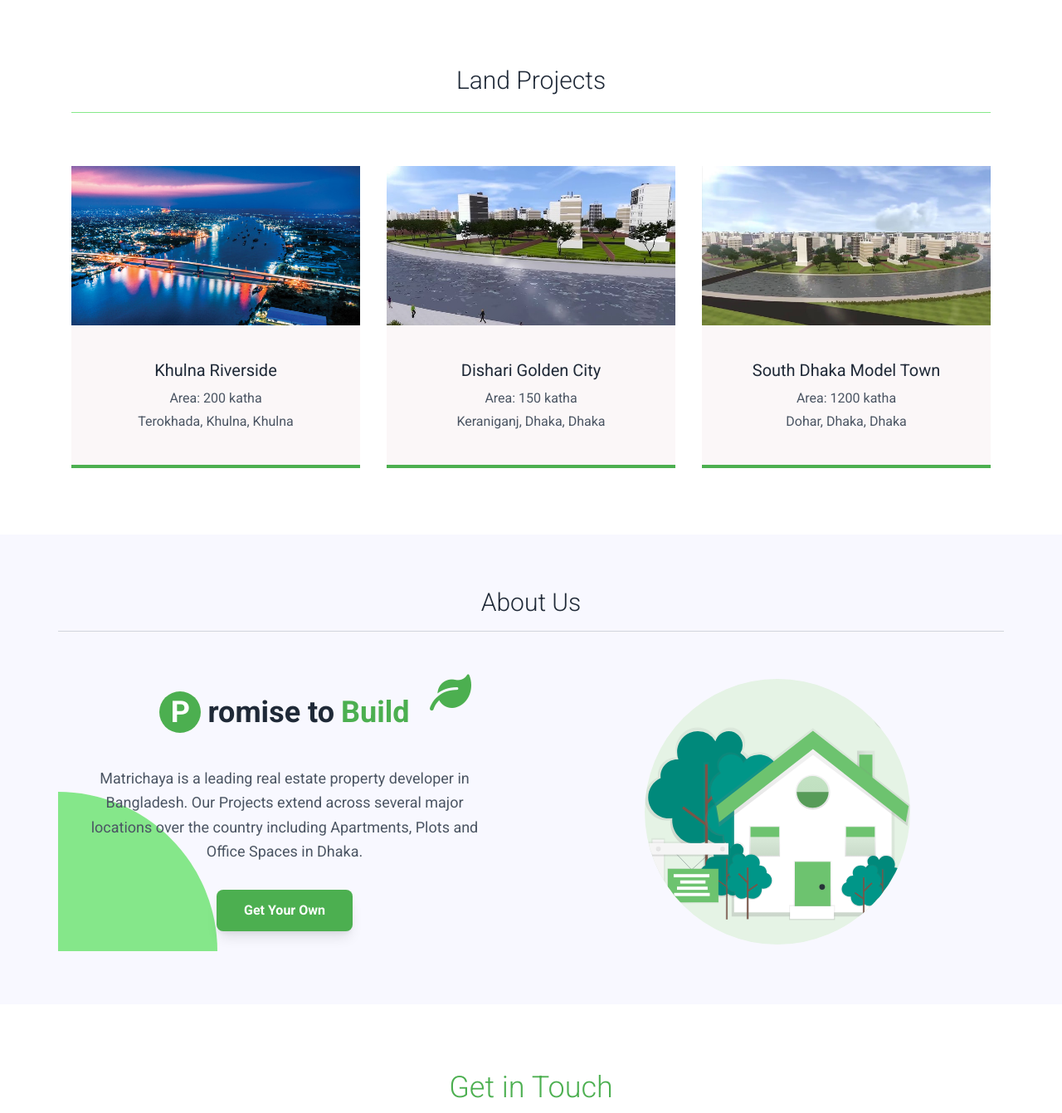
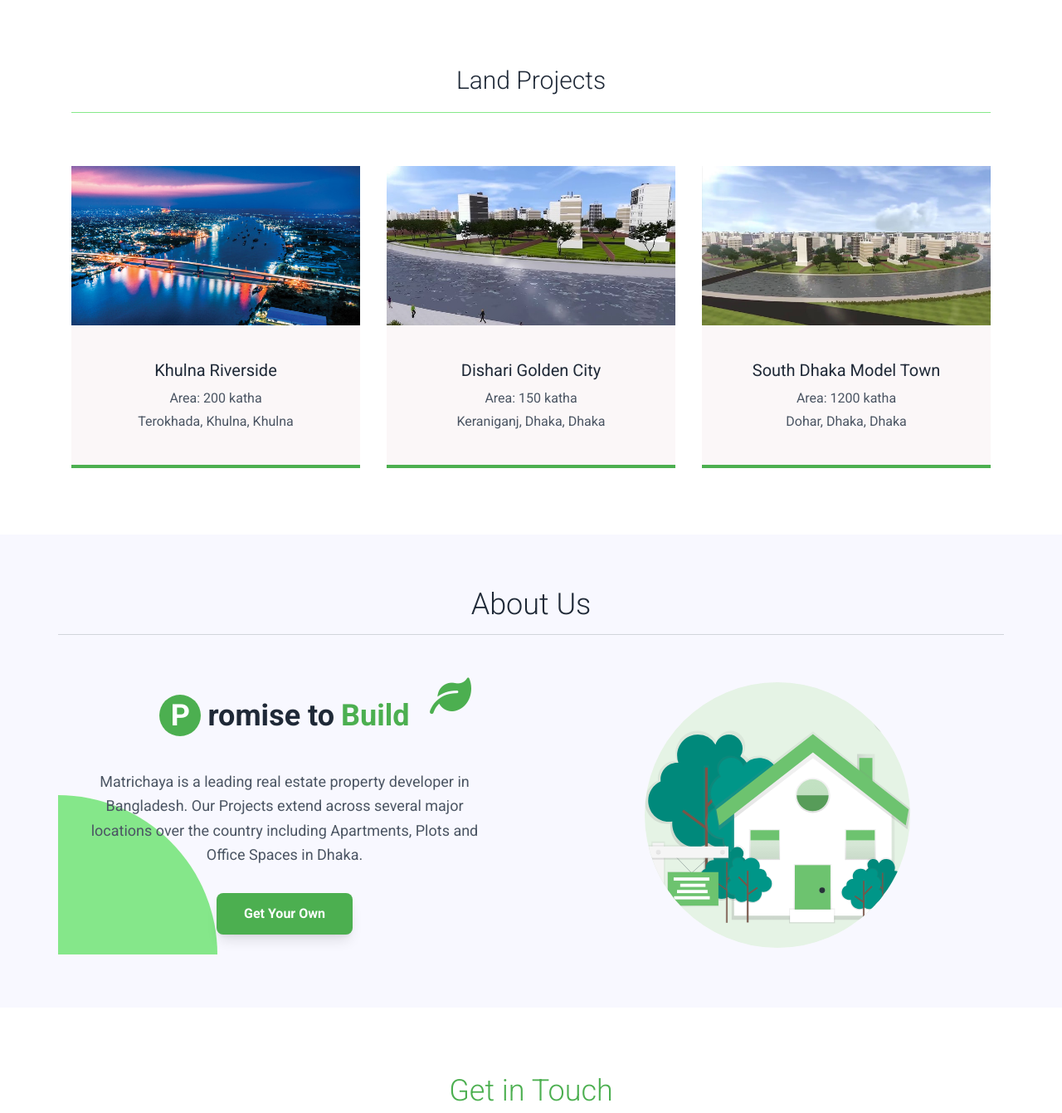
Before and after one commit to Amrita-Dey3792/matrichaya_properties, a Django app: page / in a window 1280 px wide. Shown: the part 717-2058 px from the top of the page at 83% size. Run offline with Django 5.2, Linux system fonts and the light colour scheme; data comes from the database, SQL or seed files in the repository; data that the repository does not hold is empty; some libraries are stand-ins or nearby versions.

```diff
--- a/templates/properties/home.html
+++ b/templates/properties/home.html
@@ -211,7 +211,7 @@ Properties Ltd.{% endblock %} {% block content %}
 
   <div class="container mx-auto px-4 sm:px-6 lg:px-0 max-w-[1140px]">
     <div class="text-center mb-12">
-      <h2 class="text-3xl font-light text-gray-800 mb-4">About Us</h2>
+      <h2 class="text-3xl lg:text-4xl font-light text-gray-800 mb-4">About Us</h2>
       <div class="h-[1px] bg-gray-300 mx-auto"></div>
     </div>
 
```
